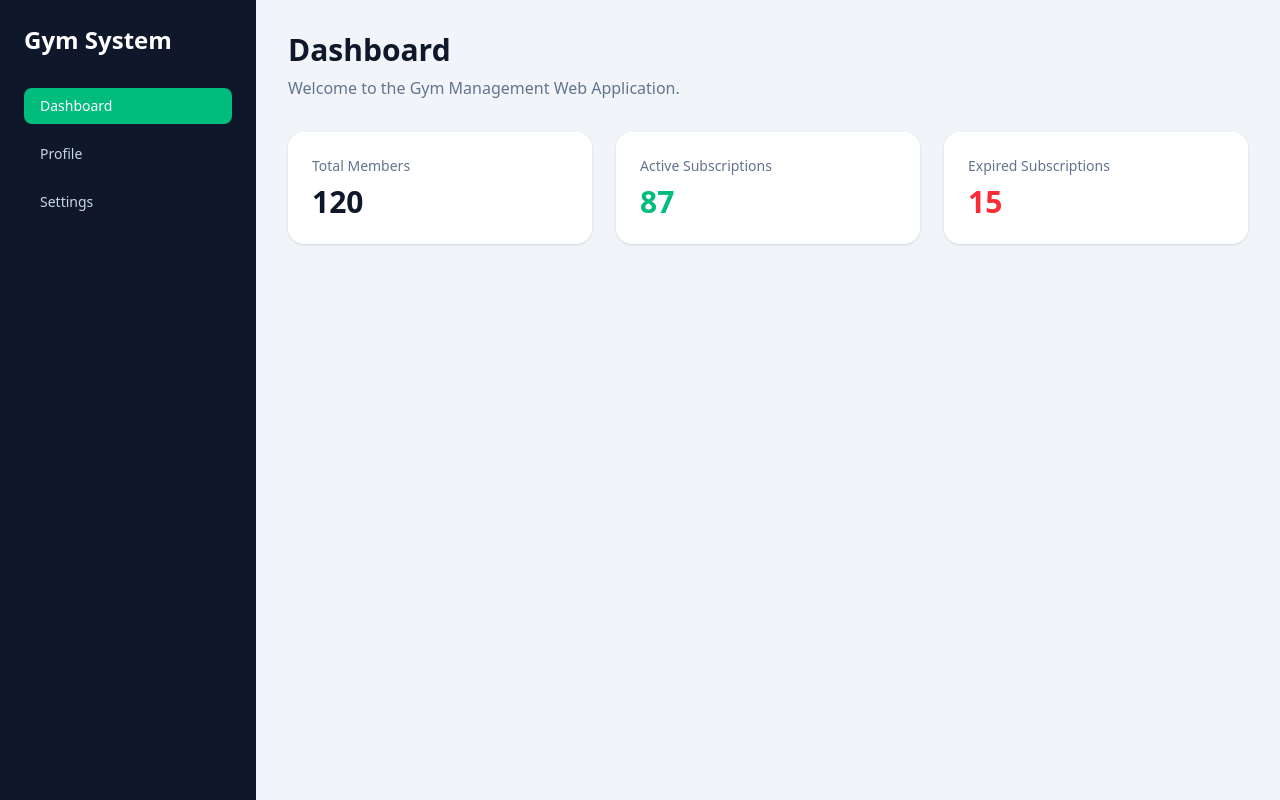
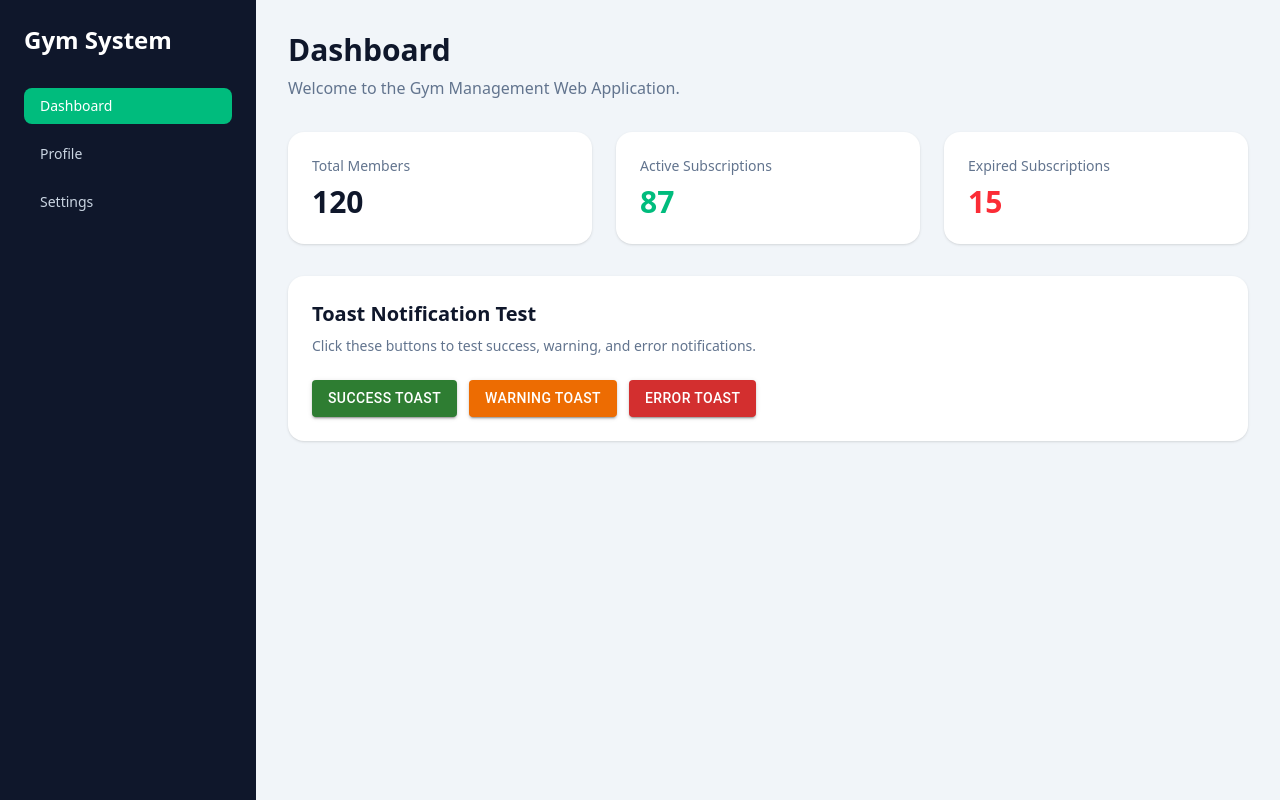
Before and after one commit to fyslhlu/gym-management-web-app, a React (Vite) app: page /dashboard in a window 1280 px wide. Built offline with nearby package versions, Linux system fonts and the light colour scheme.

Commit message:
Add dashboard toast notification buttons

```diff
--- /dev/null
+++ b/src/components/toast/ToastButtons.tsx
@@ -0,0 +1,49 @@
+import { Button } from "@mui/material";
+
+import {
+  showError,
+  showSuccess,
+  showWarning,
+} from "@/services/notificationService";
+
+const ToastButtons = () => {
+  return (
+    <div className="rounded-2xl bg-white p-6 shadow">
+      <h2 className="text-xl font-semibold text-slate-900">
+        Toast Notification Test
+      </h2>
+
+      <p className="mt-2 text-sm text-slate-500">
+        Click these buttons to test success, warning, and error notifications.
+      </p>
+
+      <div className="mt-6 flex flex-wrap gap-3">
+        <Button
+          variant="contained"
+          color="success"
+          onClick={() => showSuccess("Member added successfully")}
+        >
+          Success Toast
+        </Button>
+
+        <Button
+          variant="contained"
+          color="warning"
+          onClick={() => showWarning("Subscription expires soon")}
+        >
+          Warning Toast
+        </Button>
+
+        <Button
+          variant="contained"
+          color="error"
+          onClick={() => showError("Payment failed")}
+        >
+          Error Toast
+        </Button>
+      </div>
+    </div>
+  );
+};
+
+export default ToastButtons;
--- a/src/features/dashboard/Dashboard.tsx
+++ b/src/features/dashboard/Dashboard.tsx
@@ -1,3 +1,5 @@
+import ToastButtons from "@/components/toast/ToastButtons";
+
 const Dashboard = () => {
   return (
     <div>
@@ -22,6 +24,10 @@ const Dashboard = () => {
           <h2 className="mt-2 text-3xl font-bold text-red-500">15</h2>
         </div>
       </div>
+
+      <div className="mt-8">
+        <ToastButtons />
+      </div>
     </div>
   );
 };
```
